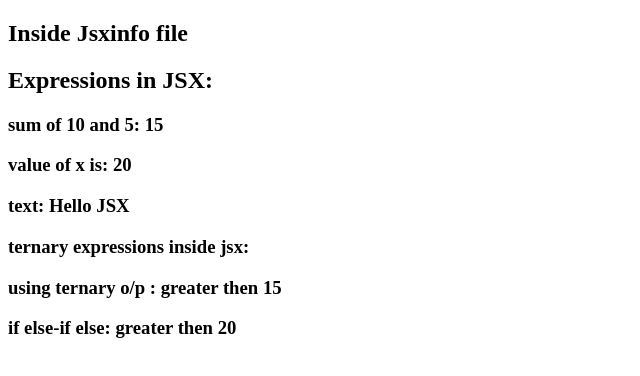
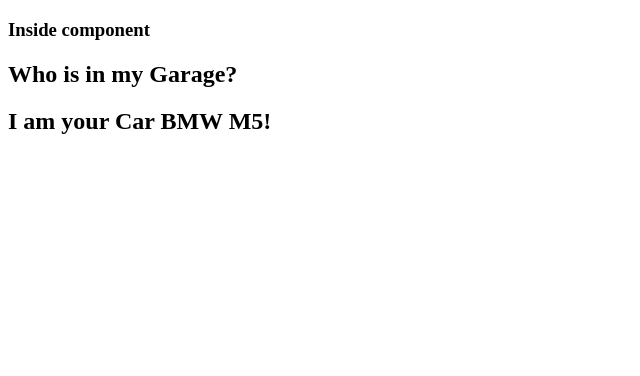
Before and after one commit to muazimmaqbool/Reactjs-with-Me, a React (Create React App) app: page / in a window 1280 px wide. Shown: the top 376 px of the page, without its empty margins (0-640 px from the left). Built offline with nearby package versions, Linux system fonts and the light colour scheme.

Commit message:
components

```diff
--- a/src/App.jsx
+++ b/src/App.jsx
@@ -53,10 +53,10 @@ function App() {
       {/* <h1>Inside App.jsx</h1> */}
 
       {/*used to explain JSX */}
-      <Jsxinfo/>
+      {/* <Jsxinfo/> */}
 
       {/*used to explain components */}
-      {/* <Com/>  */}
+      <Com/>
 
       {/*used to explain props */}
       {/* <Props/>  */}
--- a/src/Components/Com.jsx
+++ b/src/Components/Com.jsx
@@ -34,9 +34,9 @@ function CarName(){
 /*
 React Components:
     Components are independent and reusable bits of code. They serve the same purpose as JavaScript
-    functions, but work in isolation and return HTML.
+    functions, but work in isolation/seperately and return HTML.
     Components are like functions that return HTML elements.
-    >Components come in two types, Class components and Function components, we will concentrate on Function components.
+    >Components come in two types, Class components and Function components, we will mostly focus on Function components.
 
     >The component's name MUST start with an upper case letter.
 
```
